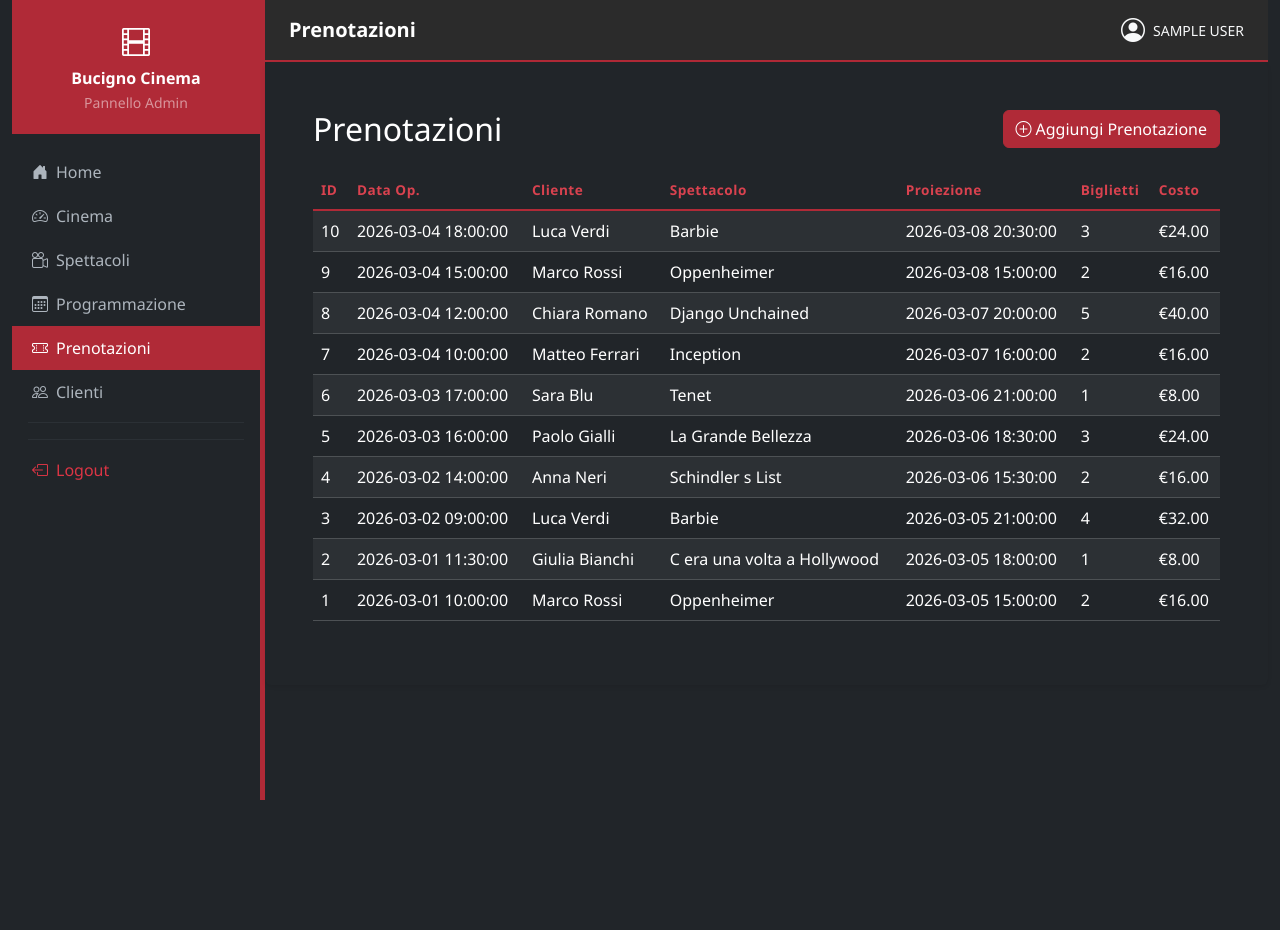
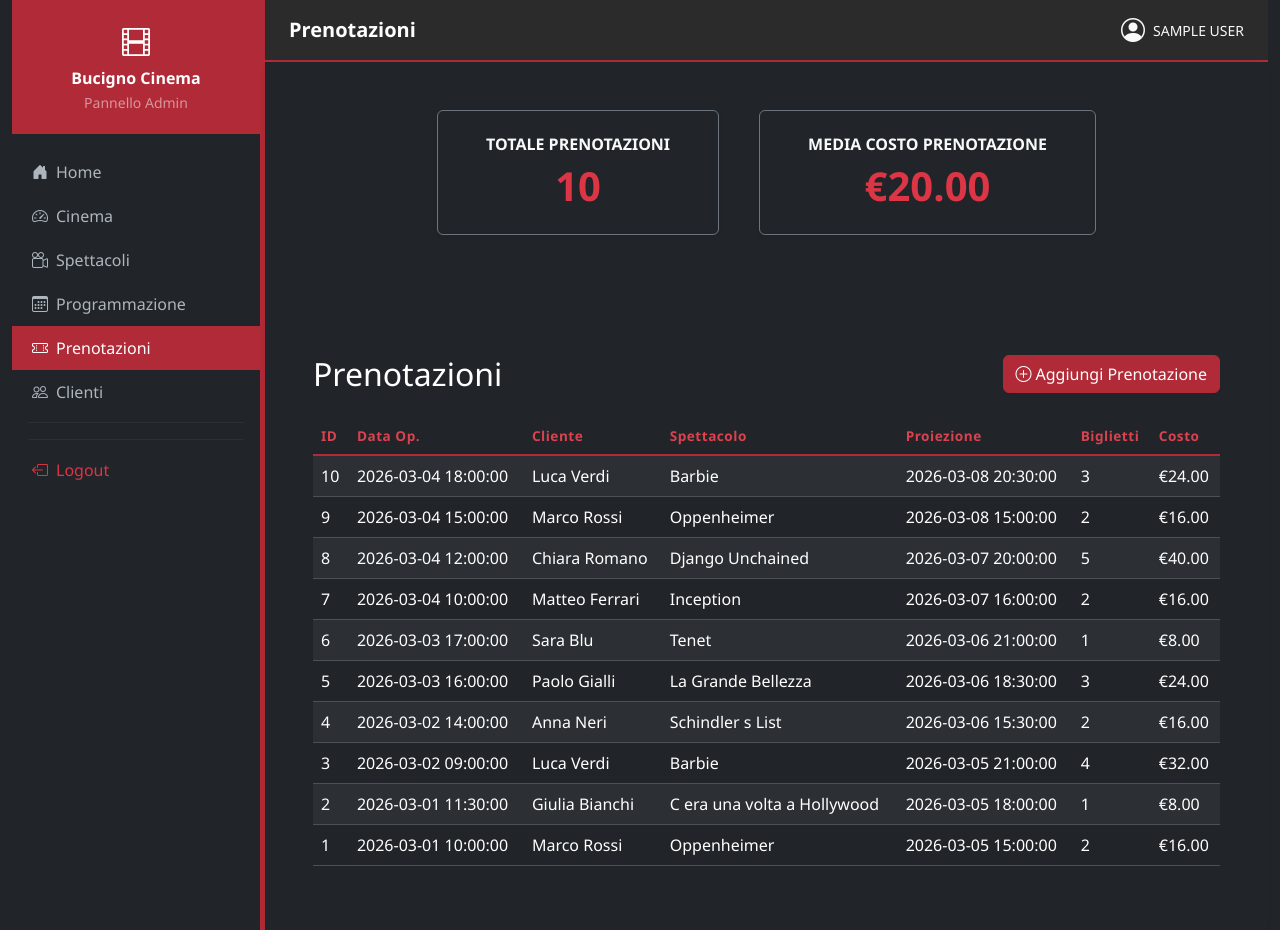
Before and after one commit to AndreaBucigno/BucignoCinema, a PHP site: page /Sub_Admin/admin-prenotazioni.php in a window 1280 px wide. Before the commit the page ends 800 px from the top, so only its background shows below. Run offline with PHP 8.4, Linux system fonts and the light colour scheme; the visitor is signed in with stand-in values (Sample User, id 1); data comes from the database, SQL or seed files in the repository; some libraries are stand-ins or nearby versions.

Commit message:
AGGIUNTO COUNTER PER AVG(costo medio per prenotazione) e COUNT(*) per counter di prenotazioni e utenti

```diff
--- a/Sub_Admin/admin-case.php
+++ b/Sub_Admin/admin-case.php
@@ -32,6 +32,7 @@ $activePage = 'case';
 
 $body = "
 <!-- MODAL AGGIUNGI -->
+
 <div class='modal fade' id='addCasaModal' tabindex='-1'>
   <div class='modal-dialog'>
     <div class='modal-content bg-dark border-danger'>
--- a/Sub_Admin/admin-prenotazioni.php
+++ b/Sub_Admin/admin-prenotazioni.php
@@ -56,8 +56,43 @@ foreach ($proiezioni as $p) $optProiezioni .= "<option value='{$p['id']}'>" . ht
 
 $title      = 'Prenotazioni';
 $activePage = 'biglietti';
+$stmt = "SELECT COUNT(*) AS totale_prenotazioni FROM prenotazione";
+$result = $pdo->query($stmt)->fetch(PDO::FETCH_ASSOC);
+$valore_db = $result['totale_prenotazioni'];
+
+$stmt_avg = "SELECT AVG(costo) AS costo_medio FROM prenotazione";
+$result_avg = $pdo->query($stmt_avg)->fetch(PDO::FETCH_ASSOC);
+$costo_medio = number_format($result_avg['costo_medio'], 2);
 
 $body = "
+<div class='container-fluid text-white p-4 justify-content-between align-items-center mb-4'>
+    <div class='row justify-content-center mb-5 gap-3'>
+        <div class='col-auto'>
+            <div class='card bg-dark border-secondary rounded shadow-sm'>
+                <div class='card-body text-center p-4 px-5'>
+                    <h6 class='text-uppercase mb-2 text-light fw-semibold'>
+                        Totale Prenotazioni
+                    </h6>
+                    <h2 class='fw-bold mb-0 text-danger display-6'>
+                        {$valore_db}
+                    </h2>
+                </div>
+            </div>
+        </div>
+        <div class='col-auto'>
+            <div class='card bg-dark border-secondary rounded shadow-sm'>
+                <div class='card-body text-center p-4 px-5'>
+                    <h6 class='text-uppercase mb-2 text-light fw-semibold'>
+                        Media Costo Prenotazione
+                    </h6>
+                    <h2 class='fw-bold mb-0 text-danger display-6'>
+                        €{$costo_medio}
+                    </h2>
+                </div>
+            </div>
+        </div>
+    </div>
+</div>
 <!-- MODAL ADD -->
 <div class='modal fade' id='addPrenotazioneModal' tabindex='-1'>
   <div class='modal-dialog'><div class='modal-content bg-dark border-danger'>
@@ -83,6 +118,7 @@ $body = "
     </div>
   </div></div>
 </div>
+
 
 <div class='container-fluid text-white p-4'>
     <div class='d-flex justify-content-between align-items-center mb-4'>
```
Also changed, not shown: Sub_Admin/admin-clienti.php (+34 -17 lines), Sub_Admin/admin-proiezioni.php (+19 -0 lines), Sub_user/user-prenotazioni.php (+34 -1 lines), 1 other file.
